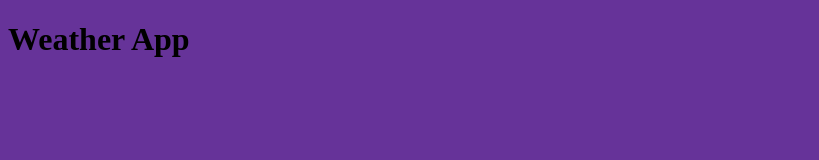
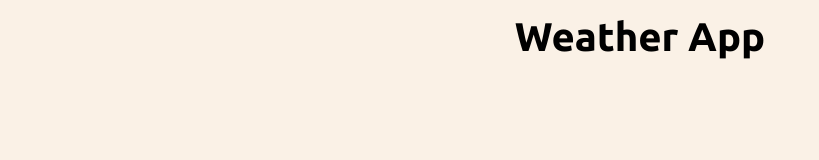
Before and after one commit to Anand-1812/weather_app, a website built with webpack: page src/template.html in a window 1280 px wide. Shown: the whole page, without its empty margins (0-819 px from the left). Built offline with nearby package versions, Linux system fonts and the light colour scheme.

Commit message:
setting up...

```diff
--- a/src/styles.css
+++ b/src/styles.css
@@ -1,4 +1,18 @@
 /* styles.css */
+* {
+  padding: 0;
+  margin: 0;
+  box-sizing: border-box;
+}
+
 body {
-  background-color: rebeccapurple;
+  background-color: #FAF1E6;
+  font-family: "Ubuntu", sans-serif;
 }
+
+h1 {
+  font-size: 2.5rem;
+  padding: 14px;
+  text-align: center;
+  color: #000000;
+}
--- a/src/template.html
+++ b/src/template.html
@@ -2,6 +2,9 @@
 <html lang="en">
 <head>
   <meta charset="UTF-8">
+  <link rel="preconnect" href="https://fonts.googleapis.com">
+  <link rel="preconnect" href="https://fonts.gstatic.com" crossorigin>
+  <link href="https://fonts.googleapis.com/css2?family=Ubuntu:ital,wght@0,300;0,400;0,500;0,700;1,300;1,400;1,500;1,700&display=swap" rel="stylesheet">
   <meta name="viewport" content="width=device-width, initial-scale=1.0">
   <title>Template</title>
 </head>
```
